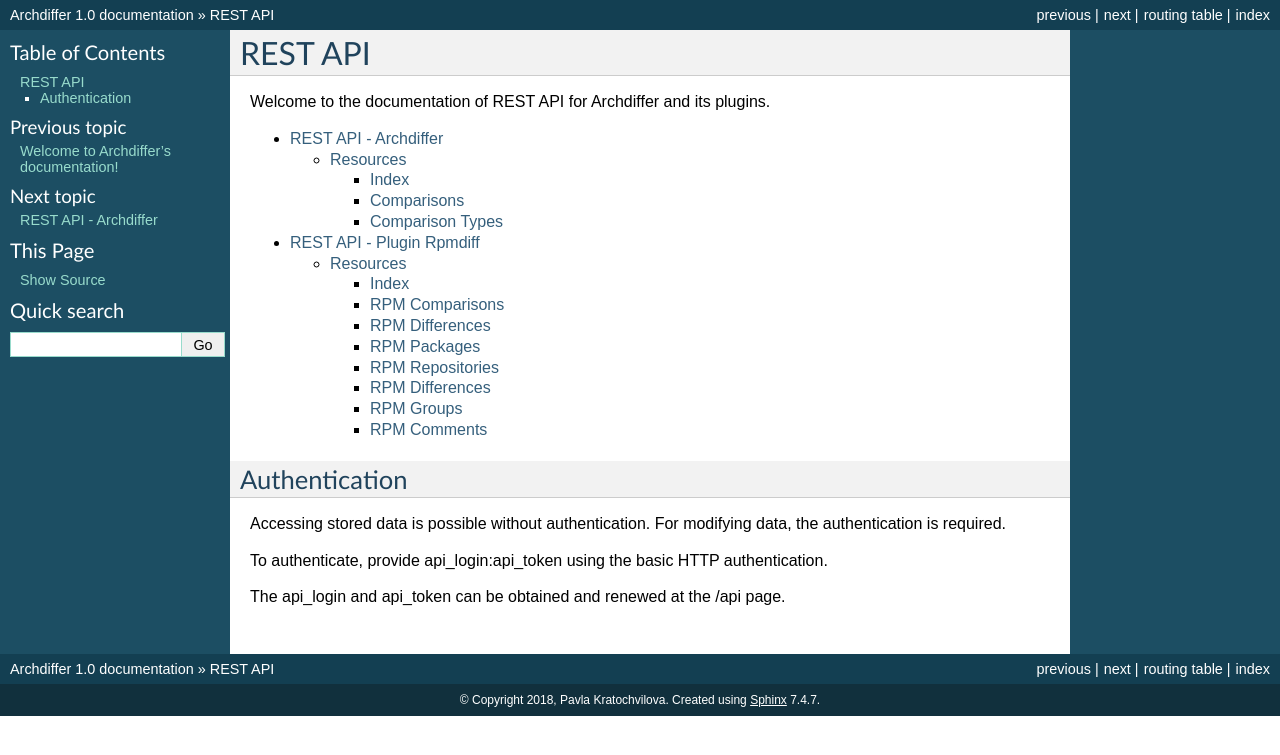
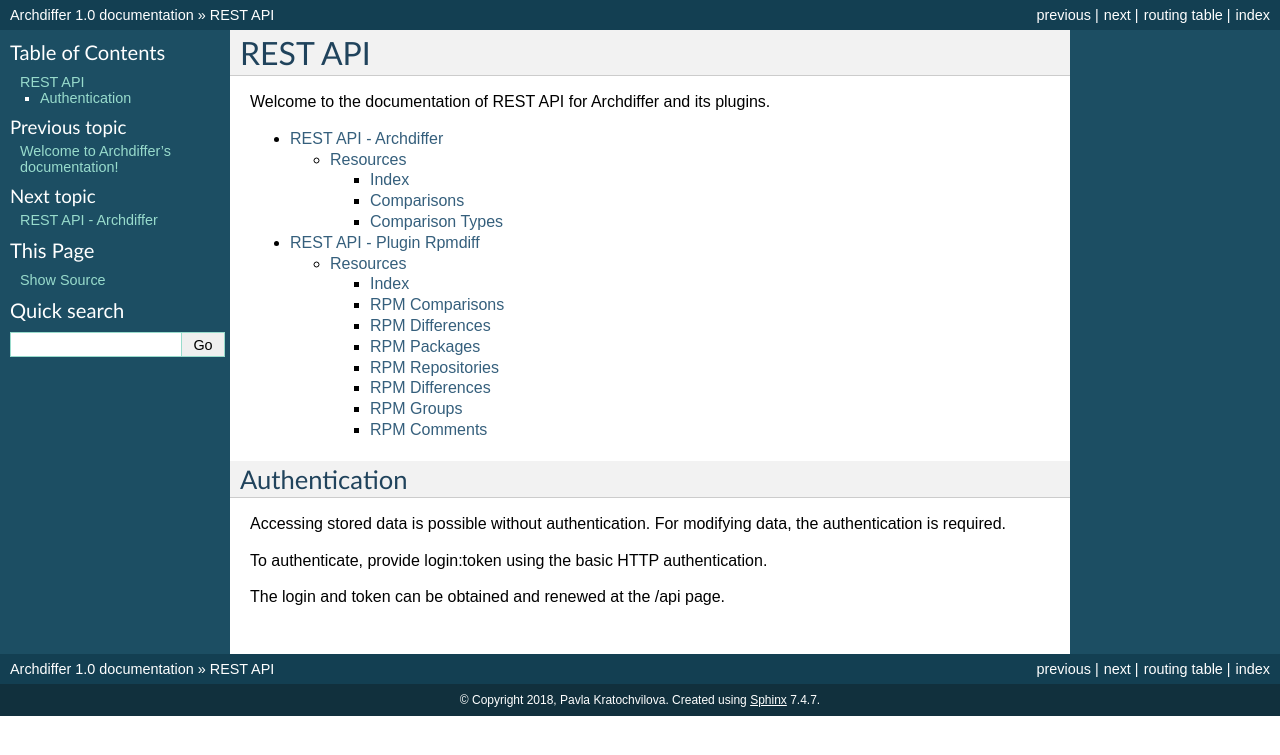
Before and after one commit to Kratochvilova/archdiffer, a Sphinx documentation site: the page built from docs/rest_api/rest_api.rst, in a window 1280 px wide. Shown: the top 755 px of the page. Built offline with Sphinx 7.4.7, drawn with Linux system fonts in a browser that asks for light colours.

Commit message:
Changed login and token names to match the REST API page

```diff
--- a/docs/rest_api/rest_api.rst
+++ b/docs/rest_api/rest_api.rst
@@ -19,6 +19,6 @@ Authentication
 
 Accessing stored data is possible without authentication. For modifying data, the authentication is required.
 
-To authenticate, provide api_login:api_token using the basic HTTP authentication.
+To authenticate, provide login:token using the basic HTTP authentication.
 
-The api_login and api_token can be obtained and renewed at the /api page.
+The login and token can be obtained and renewed at the /api page.
```
